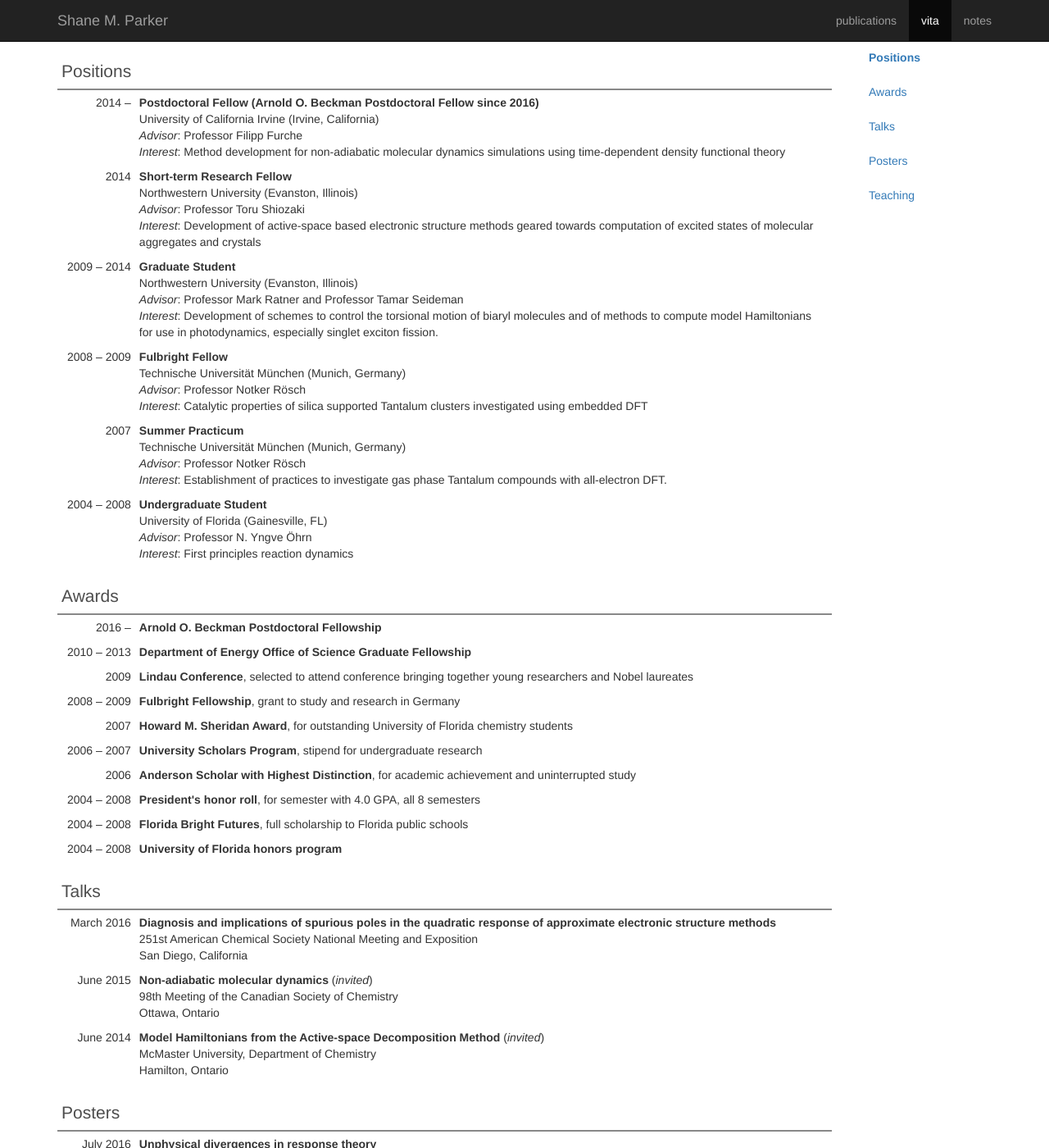
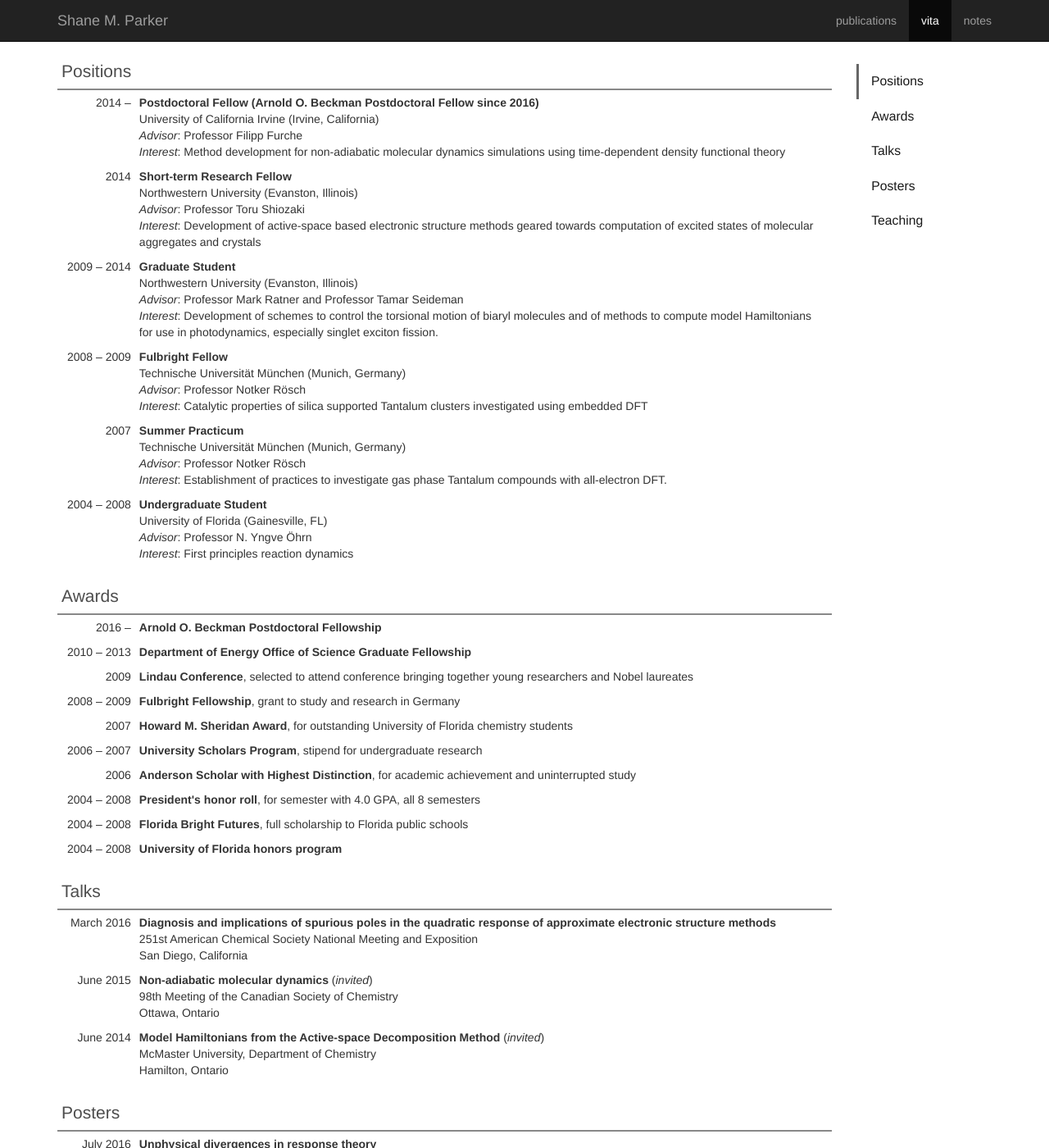
Before and after one commit to smparker/smparker.github.io, a Jekyll site: the page built from vita.html, in a window 1280 px wide and 1400 px high. Shown: the whole window at 82% size. Built offline with Jekyll 4.4.1, drawn with Linux system fonts in a browser that asks for light colours; nearby versions of some CDN libraries.

Commit message:
mild styling improvements

```diff
--- a/styles/site.scss
+++ b/styles/site.scss
@@ -115,12 +115,22 @@ body {
   }
 }
 
+// Side scroller on vita page
 ul.vita-cats {
   position: fixed;
+  padding-top: 2em;
+}
 
-  li.active {
-    font-weight: bold;
-  }
+li.cat-item {
+  font-size: 112.5%;
+  a {color: lighten(black, 10%);}
+  padding: 0 0 0 0.2em!important;
+  margin: 0 !important;
+}
+
+li.cat-item.active {
+  border-left: 0.2em solid lighten(black, 40%);
+  padding: 0 !important;
 }
 
 .vita-nowrap {
--- a/vita.html
+++ b/vita.html
@@ -5,39 +5,8 @@ categories: cv
 header_order: 2
 permalink: /vita/
 ---
-<script>
-// Add scrollspy and smooth scrolling
-$(function(){
-  var navOffset = $('#primary-nav').height();
-
-  $('body').scrollspy({target: "#scrollbar", offset: navOffset});
-
-  // Add smooth scrolling on all links inside the navbar
-  $(".vita-cats li a").on('click', function(event) {
-    // Make sure this.hash has a value before overriding default behavior
-    if (this.hash !== "") {
-      // Prevent default anchor click behavior
-      event.preventDefault();
-
-      // Store hash
-      var hash = this.hash;
-
-      // Using jQuery's animate() method to add smooth page scroll
-      // The optional number (400) specifies the number of milliseconds it takes to scroll to the specified area
-      $('html, body').animate({
-        scrollTop: $(hash).offset().top - navOffset
-      }, 400, function(){
-
-        // Add hash (#) to URL when done scrolling (default click behavior)
-        window.location.hash = hash;
-      });
-    }  // End if
-  });
-});
-</script>
-
 <div class="row">
-  <div class="col-md-10">
+  <div class="col-sm-10">
     <table class="vita">
       <tr class="category" id="positions">
         <td colspan="2"><h1>Positions</h1></td>
@@ -107,13 +76,44 @@ $(function(){
     {% endfor %}
     </table>
   </div>
-  <nav class="col-md-2" id="scrollbar">
+  <div class="col-sm-2" id="scrollbar">
     <ul class="nav nav-stacked vita-cats">
-      <li class="active"> <a href="#positions">Positions</a> </li>
-      <li><a href="#awards">Awards</a></li>
-      <li><a href="#talks">Talks</a></li>
-      <li><a href="#posters">Posters</a></li>
-      <li><a href="#teaching">Teaching</a></li>
+      <li class="cat-item active"> <a href="#positions">Positions</a> </li>
+      <li class="cat-item"><a href="#awards">Awards</a></li>
+      <li class="cat-item"><a href="#talks">Talks</a></li>
+      <li class="cat-item"><a href="#posters">Posters</a></li>
+      <li class="cat-item"><a href="#teaching">Teaching</a></li>
     </ul>
-  </nav>
+  </div>
 </div>
+
+<script>
+// Add scrollspy and smooth scrolling
+$(function(){
+  var navOffset = $('#primary-nav').height();
+
+  $('body').scrollspy({target: "#scrollbar", offset: navOffset});
+
+  // Add smooth scrolling on all links inside the navbar
+  $(".vita-cats li a").on('click', function(event) {
+    // Make sure this.hash has a value before overriding default behavior
+    if (this.hash !== "") {
+      // Prevent default anchor click behavior
+      event.preventDefault();
+
+      // Store hash
+      var hash = this.hash;
+
+      // Using jQuery's animate() method to add smooth page scroll
+      // The optional number (400) specifies the number of milliseconds it takes to scroll to the specified area
+      $('html, body').animate({
+        scrollTop: $(hash).offset().top - navOffset
+      }, 400, function(){
+
+        // Add hash (#) to URL when done scrolling (default click behavior)
+        window.location.hash = hash;
+      });
+    }  // End if
+  });
+});
+</script>
```
